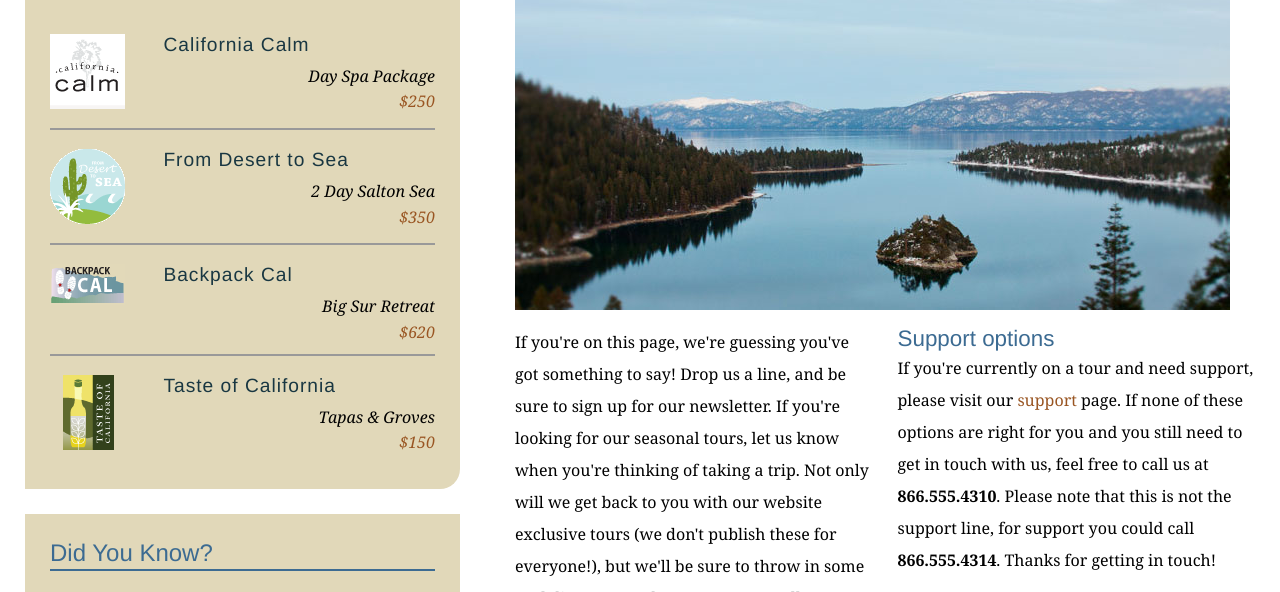
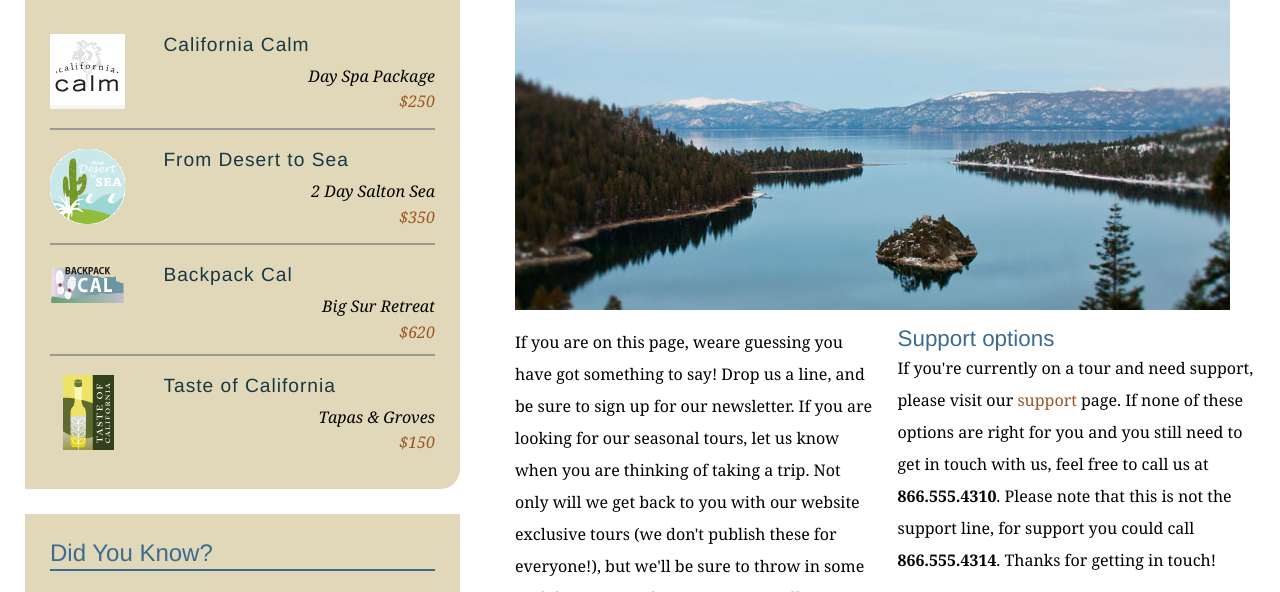
Before and after one commit to chinmayt/explore_california, a plain HTML site: page contact.html in a window 1280 px wide. Shown: the part 342-934 px from the top of the page. Drawn offline with Linux system fonts and the light colour scheme.

Commit message:
removed contractions from contact page

```diff
--- a/contact.html
+++ b/contact.html
@@ -68,7 +68,7 @@
           <h1>Get in touch</h1>
           <img src="assets/images/emerald_bay.jpg" alt="Beautiful Lake Tahoe" class="articleImage" />
           <div class="multiCol">
-            <p>If you're on this page, we're guessing you've got something to say! Drop us a line, and be sure to sign up for our newsletter. If you're looking for our seasonal tours,  let us know when you're thinking of taking a trip. Not only will we get back to you with our website exclusive tours (we don't publish these for everyone!), but we'll be sure to throw in some cool discounts and tour extras as well.</p>
+            <p>If you are on this page, weare guessing you have got something to say! Drop us a line, and be sure to sign up for our newsletter. If you are looking for our seasonal tours,  let us know when you are thinking of taking a trip. Not only will we get back to you with our website exclusive tours (we don't publish these for everyone!), but we'll be sure to throw in some cool discounts and tour extras as well.</p>
 
             <h2>Support options</h2>
             <p>If you're currently on a tour and need support, please visit our <a href="support.html">support</a> page. If none of these options are right for you and you still need to get in touch with us, feel free to call us at<span class="phone"> <strong>866.555.4310</strong>. Please note that this is not the support line, for support you could call </span><strong>866.555.4314</strong>. Thanks for getting in touch!</p>
```
